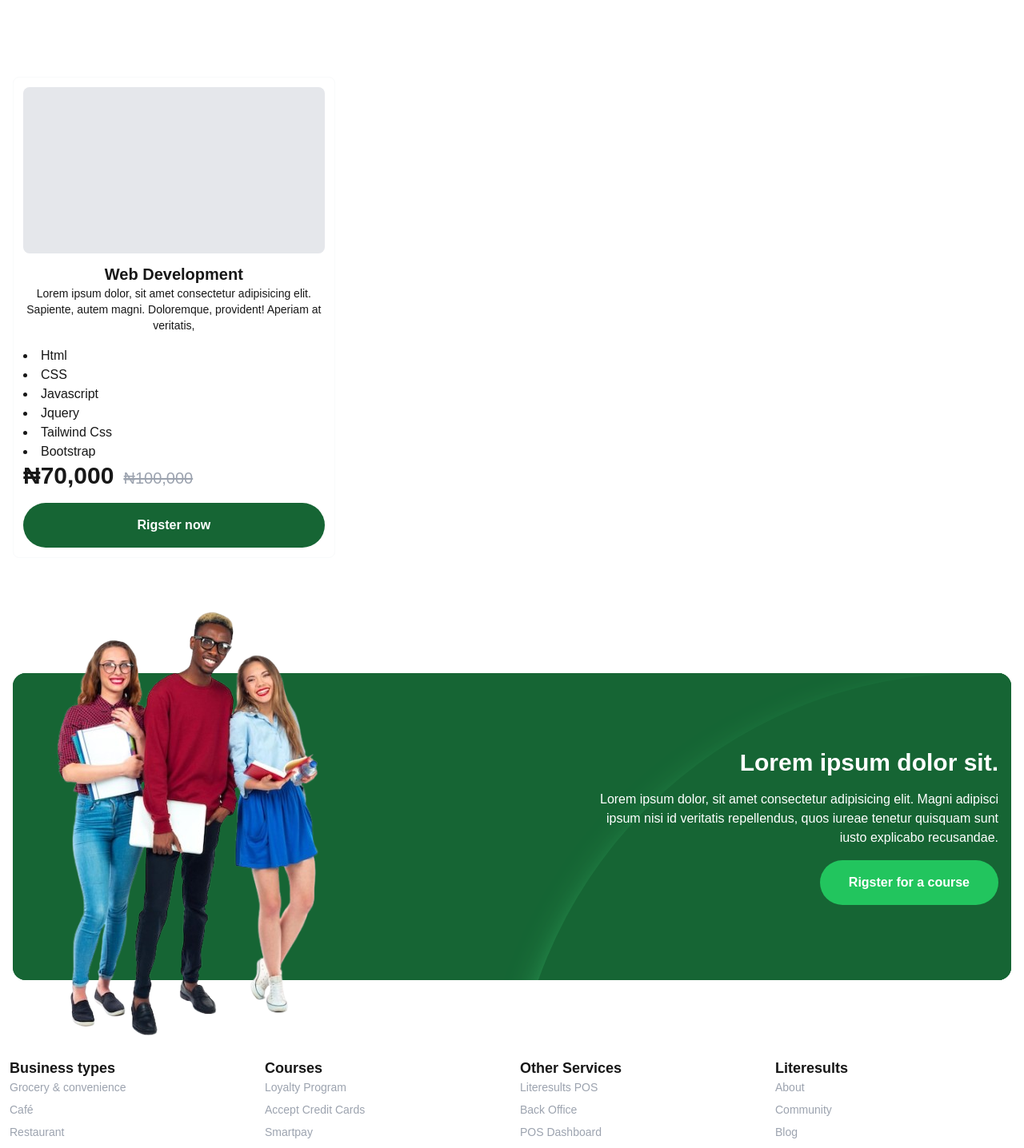
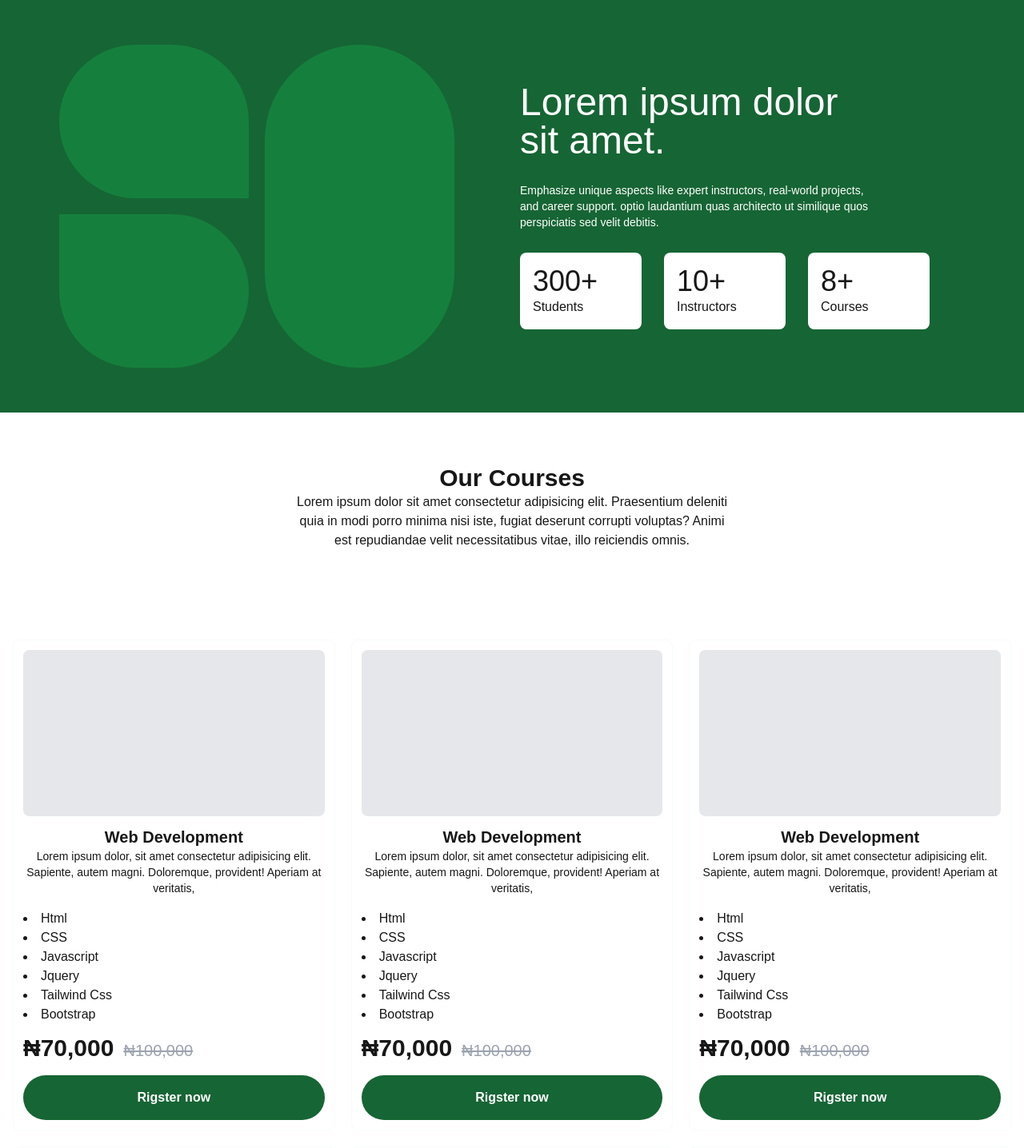
Before and after one commit to ebuberoderick/literesultsapp, a Next.js app: page /courses in a window 1280 px wide. Shown: the top 1436 px of the page at 80% size. Built offline with nearby package versions, Linux system fonts and the light colour scheme.

Commit message:
added courses page

```diff
--- a/app/components/Footer.js
+++ b/app/components/Footer.js
@@ -3,6 +3,7 @@ import Image from 'next/image'
 import { IoMailUnreadOutline } from "react-icons/io5";
 import img2 from "@/public/bannerImg.png"
 import { FaFacebookF, FaInstagram, FaTiktok } from "react-icons/fa6";
+import Link from 'next/link';
 
 
 function Footer() {
@@ -17,7 +18,11 @@ function Footer() {
                             <div className="text-white">
                                 Lorem ipsum dolor, sit amet consectetur adipisicing elit. Magni adipisci ipsum nisi id veritatis repellendus, quos iureae tenetur quisquam sunt iusto explicabo recusandae.
                             </div>
-                            <div className="bg-green-500 rounded-full inline-block cursor-pointer py-4 px-9 text-white font-bold">Rigster for a course</div>
+                            <div>
+                                <Link href="/courses">
+                                    <div className="bg-green-500 rounded-full inline-block cursor-pointer py-4 px-9 text-white font-bold">Rigster for a course</div>
+                                </Link>
+                            </div>
                         </div>
                         <div className="w-full h-[300%] bg-green-800 rounded-full absolute top-0 left-[50%] z-0 shadow-2xl shadow-green-400"></div>
                     </div>
--- a/app/courses/page.jsx
+++ b/app/courses/page.jsx
@@ -4,15 +4,59 @@ import Footer from '../components/Footer'
 function Page() {
     return (
         <div>
-            <div className="max-w-7xl mx-auto p-4 py-24 grid grid-cols-3 gap-5">
-                <div className="border border-gray-50 space-y-3 rounded-lg p-3">
+
+
+            <div className="bg-green-800 py-14">
+                <div className="max-w-7xl grid items-center md:grid-cols-2 gap-5 px-3 mx-auto">
+                    <div className="h-full relative">
+                        <div className="h-[80%] w-[80%] mx-auto min-h-96 relative grid grid-cols-2 gap-5">
+                            <div className="bg-green-700 rounded-t-full h-48 rounded-bl-full"></div>
+                            <div className="bg-green-700 h-full row-span-2 rounded-full"></div>
+                            <div className="bg-green-700 rounded-b-full rounded-tr-full h-48"></div>
+                        </div>
+                    </div>
+                    <div className="space-y-3 md:space-y-7">
+                        <div className="max-w-md text-2xl xl:space-y-4 xl:text-5xl">
+                            <div className="text-white">Lorem ipsum dolor sit amet.</div>
+                        </div>
+                        <div className="max-w-md text-xs md:text-sm text-white">
+                            Emphasize unique aspects like expert instructors, real-world projects, and career support. optio laudantium quas architecto ut similique quos perspiciatis sed velit debitis.
+                        </div>
+                        <div className="max-w-lg grid-cols-3 grid gap-7">
+                            <div className="bg-white p-4 rounded-lg">
+                                <div className="text-2xl sm:text-4xl">300+</div>
+                                <div className="text-xs sm:text-base">Students</div>
+                            </div>
+                            <div className="bg-white p-4 rounded-lg">
+                                <div className="text-2xl sm:text-4xl">10+</div>
+                                <div className="text-xs sm:text-base">Instructors</div>
+                            </div>
+                            <div className="bg-white p-4 rounded-lg">
+                                <div className="text-2xl sm:text-4xl">8+</div>
+                                <div className="text-xs sm:text-base">Courses</div>
+                            </div>
+                        </div>
+                    </div>
+                </div>
+            </div>
+
+            <div className="pt-12">
+                <div className="max-w-xl text-center p-4 mx-auto">
+                    <div className="font-semibold text-xl sm:text-3xl">Our Courses</div>
+                    <div className="text-xs sm:text-base">Lorem ipsum dolor sit amet consectetur adipisicing elit. Praesentium deleniti quia in modi porro minima nisi iste, fugiat deserunt corrupti voluptas? Animi est repudiandae velit necessitatibus vitae, illo reiciendis omnis.</div>
+                </div>
+            </div>
+            <div className="max-w-7xl mx-auto p-4 py-24 grid md:grid-cols-2 lg:grid-cols-3 gap-5">
+                {
+                    ["", "", "", "", "", ""].map((_, i) => (
+                        <div key={i} className="border border-gray-50 space-y-3 hover:shadow-lg hover:scale-105 transition-all duration-300 rounded-lg p-3">
                             <div className="h-52 rounded-lg bg-gray-200"></div>
                             <div className=" space-y-4">
                                 <div className="text-center">
                                     <div className="font-bold text-xl">Web Development</div>
                                     <div className="text-sm">Lorem ipsum dolor, sit amet consectetur adipisicing elit. Sapiente, autem magni. Doloremque, provident! Aperiam at veritatis, </div>
                                 </div>
-                        <div className="">
+                                <div className=" space-y-3">
                                     <ul className="list-disc list-inside ">
                                         <li>Html</li>
                                         <li>CSS</li>
@@ -29,6 +73,8 @@ function Page() {
                                 <div className="bg-green-800 rounded-full text-center cursor-pointer py-4 px-9 text-white font-bold">Rigster now</div>
                             </div>
                         </div>
+                    ))
+                }
             </div>
             <Footer />
         </div>
--- a/app/page.jsx
+++ b/app/page.jsx
@@ -9,6 +9,7 @@ import atlas from "@/public/Asset-2.svg"
 import useEmblaCarousel from 'embla-carousel-react'
 import Autoplay from 'embla-carousel-autoplay'
 import Footer from './components/Footer';
+import Link from 'next/link';
 
 function Page() {
   const [emblaRef, emblaApi] = useEmblaCarousel({ loop: true, direction: "ltr", dragFree: false }, [Autoplay()])
@@ -32,7 +33,9 @@ function Page() {
               Lorem, ipsum dolor sit amet consectetur adipisicing elit. Similique, non nisi? Officia architecto magni beatae? Totam suscipit blanditiis, ex, optio laudantium quas architecto ut similique quos perspiciatis sed velit debitis.
             </div>
             <div className="flex gap-4">
-              <div className="bg-green-500 rounded-full cursor-pointer py-4 px-9 text-white font-bold">Explore More Courses</div>
+              <Link href="/courses">
+                <div className="bg-green-500 rounded-full cursor-pointer py-4 px-9 text-white font-bold">Explore More Courses</div>
+              </Link>
               <div className="w-14 h-14 flex justify-center cursor-pointer items-center rounded-full border border-green-500 text-green-500"><FaPlay /></div>
             </div>
             <div className="">
@@ -85,7 +88,9 @@ function Page() {
             </div>
             <div className="">
               <div className="flex gap-4">
-                <div className="bg-green-500 rounded-full cursor-pointer py-4 px-9 text-white font-bold">Learn More About Us</div>
+                <Link href="/courses">
+                  <div className="bg-green-500 rounded-full cursor-pointer py-4 px-9 text-white font-bold">Learn More About Us</div>
+                </Link>
                 <div className="w-14 h-14 flex justify-center cursor-pointer items-center rounded-full border border-green-500 text-green-500"><FaPlay /></div>
               </div>
             </div>
@@ -157,7 +162,9 @@ function Page() {
               </div>
             </div>
             <div className="flex justify-center">
-              <div className="bg-green-500 rounded-full inline-block cursor-pointer py-4 px-9 text-white font-bold">Rigster for a course</div>
+              <Link href="/courses">
+                <div className="bg-green-800 rounded-full inline-block cursor-pointer py-4 px-9 text-white font-bold">Rigster for a course</div>
+              </Link>
             </div>
           </div>
           <div data-aos="fade-down" className="h-[200px] bg-green-300 overflow-hidden w-full xl:w-[440px] rounded-3xl mt-14 gallery10">
@@ -413,7 +420,9 @@ function Page() {
             </div>
             <div className="">
               <div className="flex gap-4">
-                <div className="bg-green-500 rounded-full cursor-pointer py-4 px-9 text-white font-bold">Join our next section</div>
+                <Link href="/courses">
+                  <div className="bg-green-700 rounded-full cursor-pointer py-4 px-9 text-white font-bold">Join our next section</div>
+                </Link>
                 <div className="w-14 h-14 flex justify-center cursor-pointer items-center rounded-full border border-green-500 text-green-500"><FaPlay /></div>
               </div>
             </div>
```
Also changed, not shown: package.json (+5 -3 lines), 1 other file (tests, documents, lock files or other folders). Lines whose indentation alone changed are shown as unchanged.
